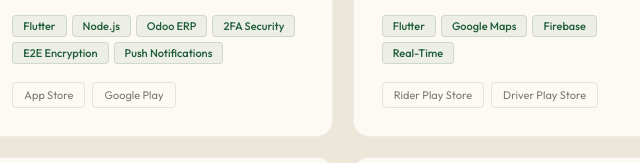
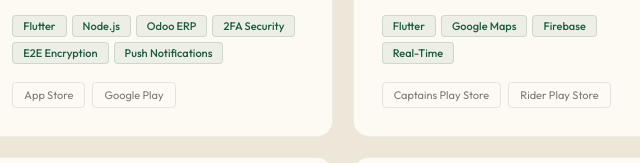
Before and after one commit to shimaa2000/Team-Portfolio, a plain HTML site: page portfolio.html in a window 1280 px wide. Shown: the part 4187-4350 px from the top of the page, 482-1122 px from the left. Drawn offline with nearby package versions, Linux system fonts and the light colour scheme.

Commit message:
Update portfolio.html

```diff
--- a/portfolio.html
+++ b/portfolio.html
@@ -698,8 +698,8 @@
         <p class="proj-desc">Uber-style ride-hailing with separate Customer and Driver apps. Real-time maps, Firebase integration, and 500+ active users at peak.</p>
         <div class="proj-tags"><span class="tag">Flutter</span><span class="tag">Google Maps</span><span class="tag">Firebase</span><span class="tag">Real-Time</span></div>
         <div class="proj-links">
-          <a href="https://play.google.com/store/apps/details?id=com.devu.hwilo" target="_blank" class="mini-pill">Rider Play Store</a>
-          <a href="https://play.google.com/store/apps/details?id=com.devu.hwilo_user" target="_blank" class="mini-pill">Driver Play Store</a>
+          <a href="https://play.google.com/store/apps/details?id=com.devu.hwilo" target="_blank" class="mini-pill">Captains Play Store</a>
+          <a href="https://play.google.com/store/apps/details?id=com.devu.hwilo_user" target="_blank" class="mini-pill">Rider Play Store</a>
         </div>
       </div>
 
```
